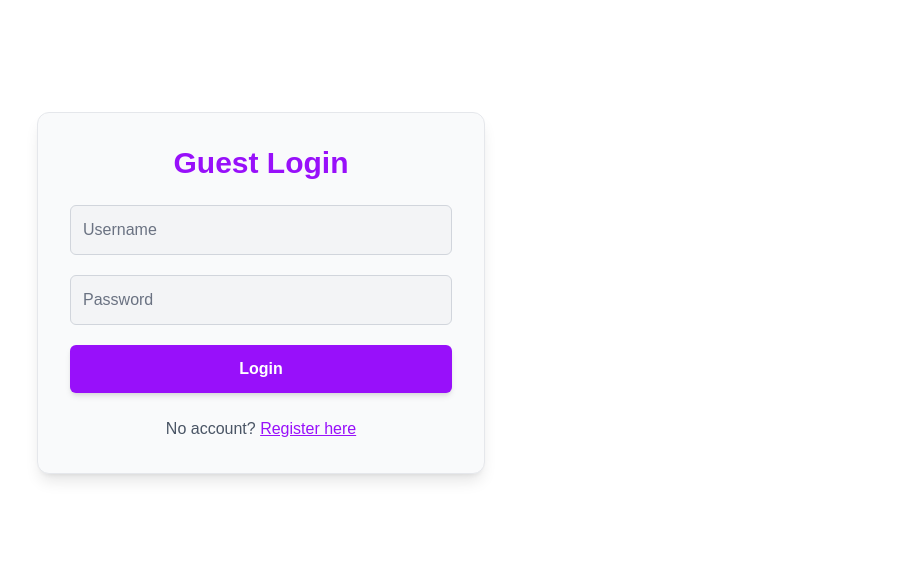
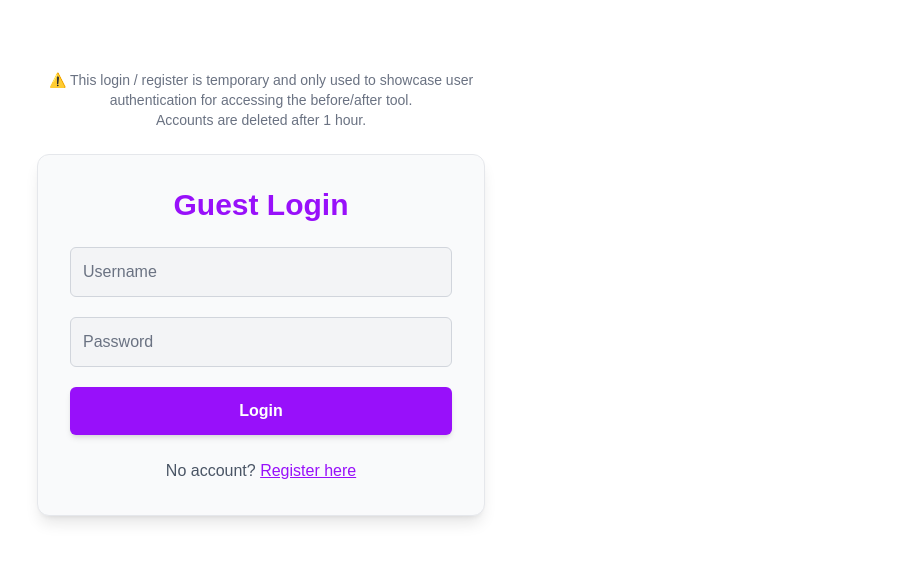
Before and after one commit to miikamoii/photography-portfolio, a Next.js app: page /login in a window 1280 px wide. Shown: the part 164-730 px from the top of the page, without its empty margins (379-1280 px from the left). Built offline with nearby package versions, Linux system fonts and the light colour scheme; no server answers.

Commit message:
Update login page

```diff
--- a/src/app/login/page.tsx
+++ b/src/app/login/page.tsx
@@ -5,7 +5,14 @@ import AuthForm from "@/components/AuthForm";
 export default function LoginPage() {
   return (
     <main className="flex min-h-screen items-center justify-center px-4">
-      <AuthForm />
+      <div className="w-full max-w-md space-y-6">
+        <p className="text-sm text-center text-gray-500 dark:text-gray-400">
+          ⚠️ This login / register is temporary and only used to showcase user
+          authentication for accessing the before/after tool. <br></br> Accounts
+          are deleted after 1 hour.
+        </p>
+        <AuthForm />
+      </div>
     </main>
   );
 }
```
